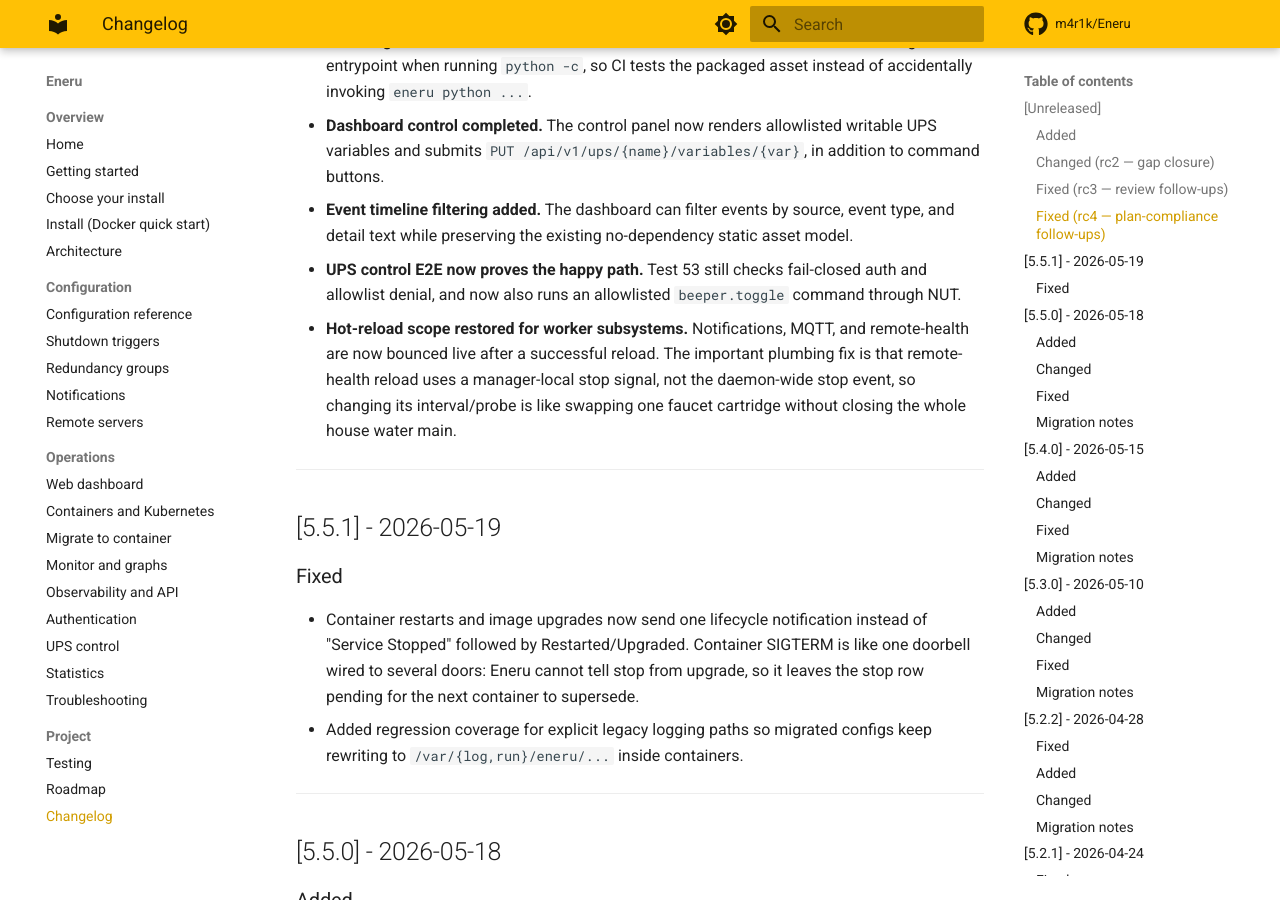
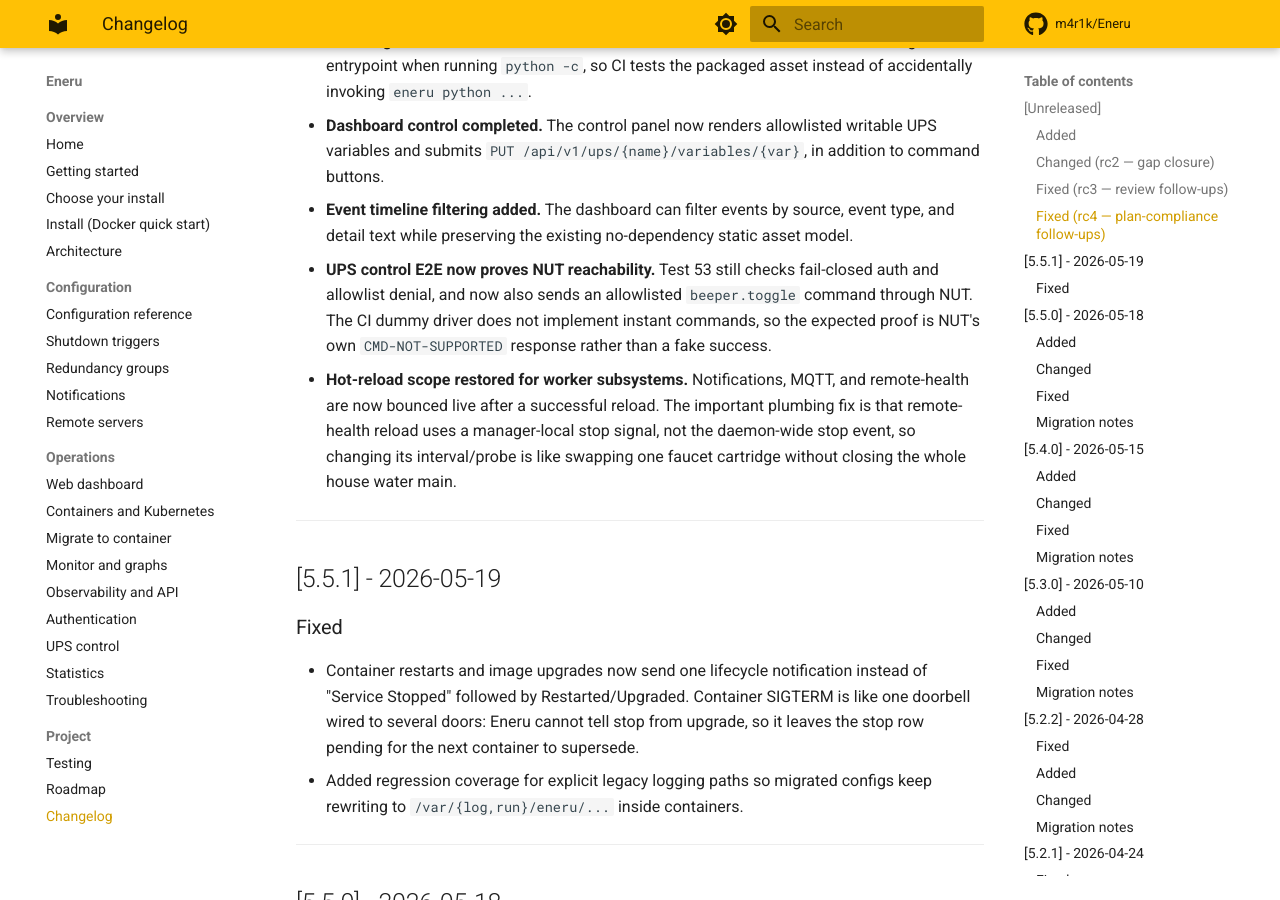
Before and after one commit to m4r1k/Eneru, an MkDocs documentation site: the page built from docs/changelog.md, in a window 1280 px wide and 900 px high, scrolled down 3209 px. Built offline with MkDocs 1.6.1 and Material for MkDocs 9.7.7, drawn with Linux system fonts in a browser that asks for light colours; comment, search, counter and statistics services are not loaded.

Commit message:
test: align UPS control E2E with dummy NUT
Like testing a doorbell on a training wall, the CI dummy UPS can confirm the wire reaches the wall even though it cannot ring a real bell. dummy-ups in dummy mode does not implement instant commands, so Test 53 now treats the NUT-originated CMD-NOT-SUPPORTED response as the expected proof that an allowlisted command crossed Eneru auth, allowlist, upscmd, and upsd.

Also give the temporary control daemon writable /tmp logging/state paths so SIGTERM cleanup does not trip over the default /var/run path in non-root CI.

Co-authored-by: Codex <noreply@openai.com>

```diff
--- a/docs/changelog.md
+++ b/docs/changelog.md
@@ -134,9 +134,11 @@ before release per the changelog workflow in `AGENTS.md`.
 - **Event timeline filtering added.** The dashboard can filter events by source,
   event type, and detail text while preserving the existing no-dependency static
   asset model.
-- **UPS control E2E now proves the happy path.** Test 53 still checks
-  fail-closed auth and allowlist denial, and now also runs an allowlisted
-  `beeper.toggle` command through NUT.
+- **UPS control E2E now proves NUT reachability.** Test 53 still checks
+  fail-closed auth and allowlist denial, and now also sends an allowlisted
+  `beeper.toggle` command through NUT. The CI dummy driver does not implement
+  instant commands, so the expected proof is NUT's own `CMD-NOT-SUPPORTED`
+  response rather than a fake success.
 - **Hot-reload scope restored for worker subsystems.** Notifications, MQTT, and
   remote-health are now bounced live after a successful reload. The important
   plumbing fix is that remote-health reload uses a manager-local stop signal,
```
Also changed, not shown: docs/testing.md (+1 -1 lines), 1 other file.
